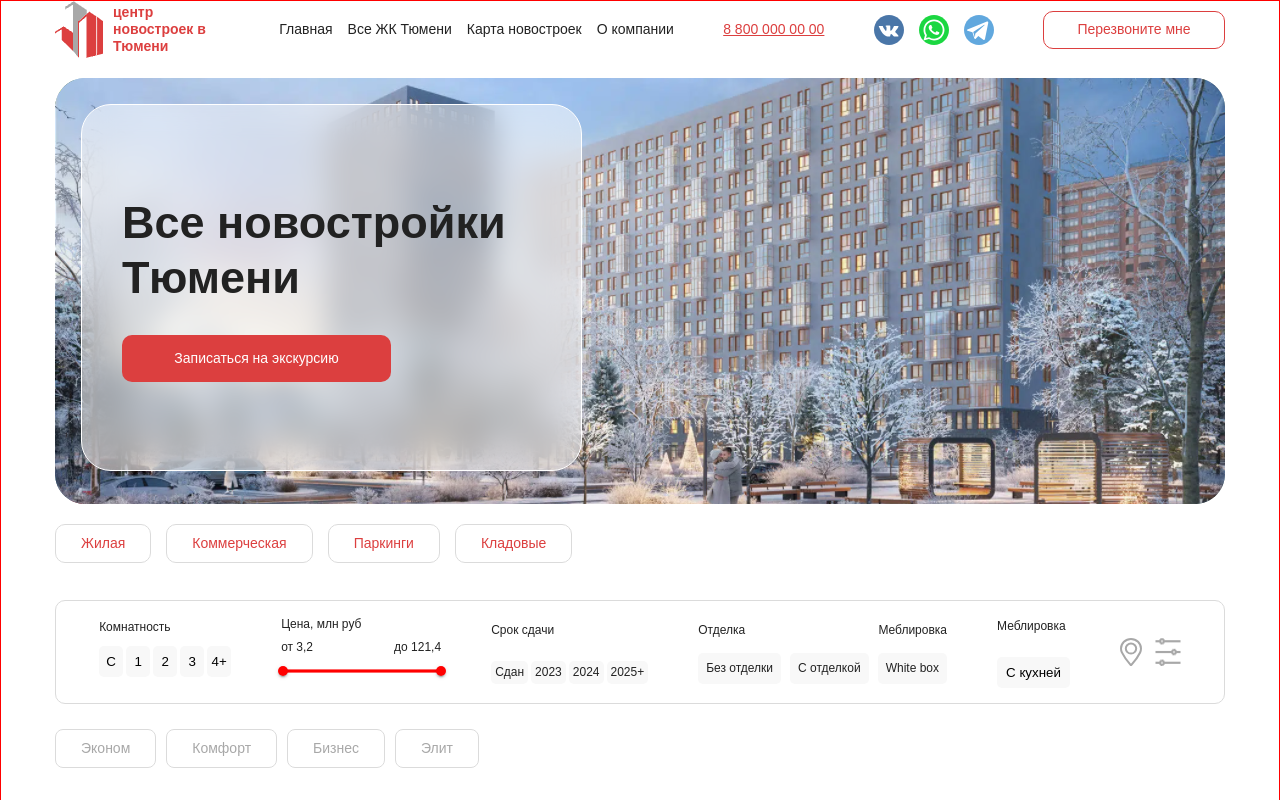
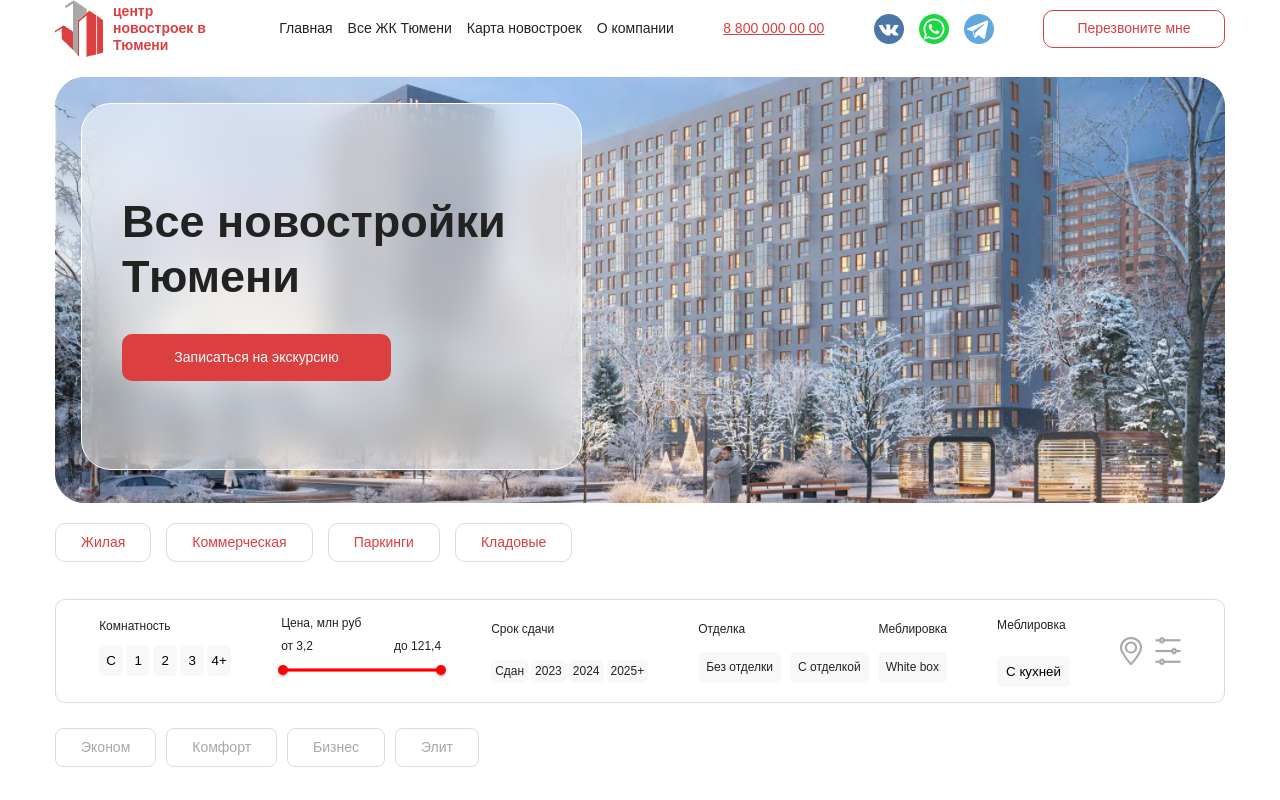
Before and after one commit to abubakir1111/amalyotproect1, a React (Create React App) app: page / in a window 1280 px wide. Shown: the top 800 px of the page. Built offline with nearby package versions, Linux system fonts and the light colour scheme.

Commit message:
last commit

```diff
--- a/src/components/page4/jsx/page4.jsx
+++ b/src/components/page4/jsx/page4.jsx
@@ -115,9 +115,7 @@ function Page4() {
           </div>
         </div>
       </div>
-      {/* <div className="dom-malumot-wrap">
 
-      </div> */}
       <div className="dom-malumot">
         <div className="dom-malumot-box">
           <div className="dom-malumot-text-img-div">
@@ -210,5 +208,4 @@ function Page4() {
     </div>
   )
 }
-
 export default Page4
--- a/src/index.css
+++ b/src/index.css
@@ -13,7 +13,6 @@
 .home-components1 {
     max-width: 1440px;
     margin: 0 auto;
-    border: 1px solid red;
 }
 
 button {
```
